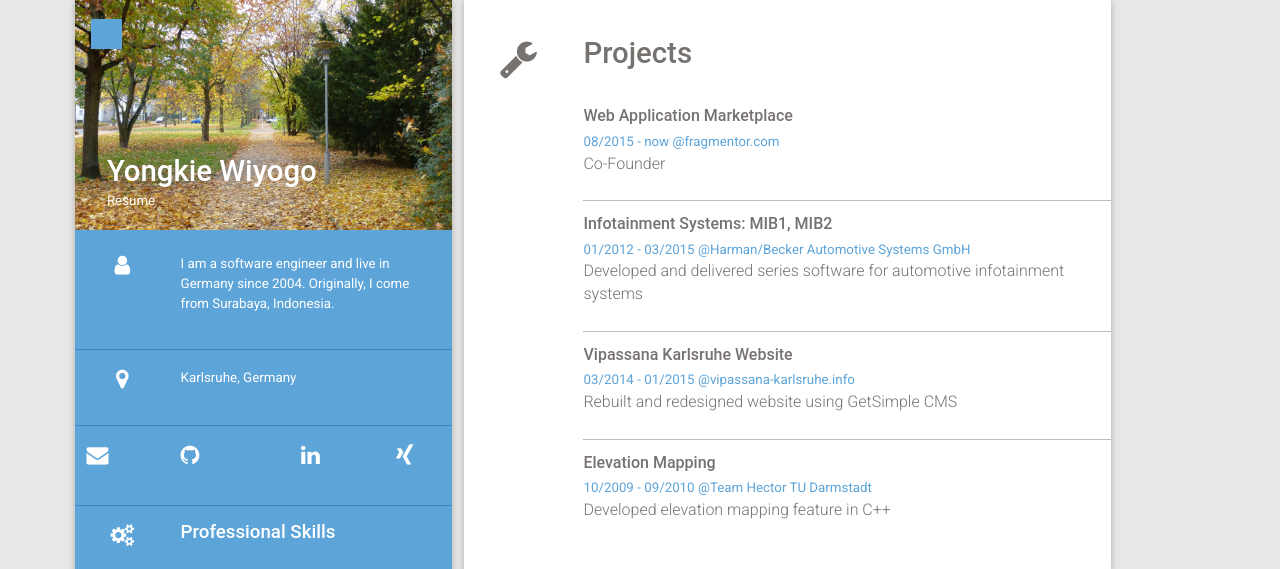
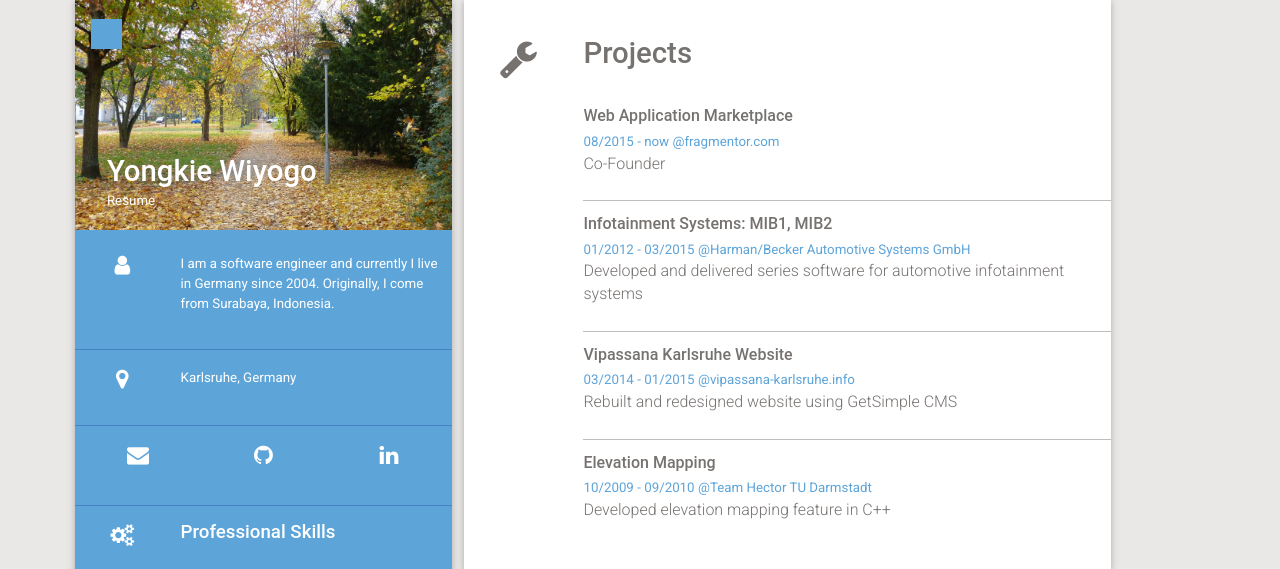
Before and after one commit to ywiyogo/yBlogApp, a Flask app: page /resume/ in a window 1280 px wide. Shown: the part 25-594 px from the top of the page. Run offline with Flask 2, Linux system fonts and the light colour scheme; some libraries are stand-ins or nearby versions; some web fonts are replaced.

Commit message:
edited grammar in the post and edited resume.html

```diff
--- a/yBlogApp.ini
+++ b/yBlogApp.ini
@@ -13,7 +13,7 @@ module = yBlogApp
 
 pythonpath = %(base)/venv
 socket = /var/www/yBlogApp/%n.sock
-chmod-socket = 666
+chmod-socket = 660
 vacuum = true
 
 callable = app
--- a/yBlogApp/templates/resume.html
+++ b/yBlogApp/templates/resume.html
@@ -13,7 +13,7 @@
             <i class="fa fa-user"></i>
         </div>
         <div class="col s9 wow fadeIn icon a1" data-wow-delay="0.1s" > <!-- text -->
-            <h5>I am a software engineer and live in Germany since 2004. Originally, I come from Surabaya, Indonesia.
+            <h5>I am a software engineer and currently I live in Germany since 2004. Originally, I come from Surabaya, Indonesia.
             </h5>
         </div>
     </div>
@@ -33,18 +33,16 @@
 <!--  Contact -->
 <div class="col s12  sidebar-item info">
     <div class="row">
-        <div class="col s3 icon">
+        <div class="col s4 icon center">
             <a href="{{url_for('contact')}}"><i class="fa fa-envelope"></i></a> <!-- icon -->
         </div>
-        <div class="col s3 icon">
+        <div class="col s4 icon center">
             <a href="https://github.com/ywiyogo"><i class="fa fa-github"></i></a> <!-- icon -->
         </div>
-        <div class="col s3 icon">
-            <i class="fa fa-linkedin"></i> <!-- icon -->
+        <div class="col s4 icon center">
+            <a href ="http://de.linkedin.com/in/ywiyogo"> <i class="fa fa-linkedin"></i></a> <!-- icon -->
         </div>
-        <div class="col s3 icon">
-            <i class="fa fa-xing"></i> <!-- icon -->
-        </div>
+
     </div>
 </div>
 
```
Also changed, not shown: yBlogApp/blog/posts/HelloFlaskWebApp.md (+1 -1 lines), 1 other file.
